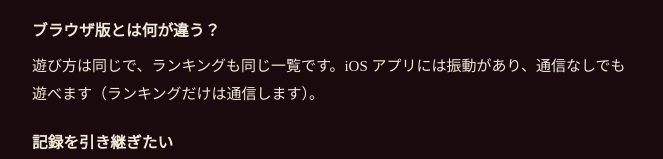
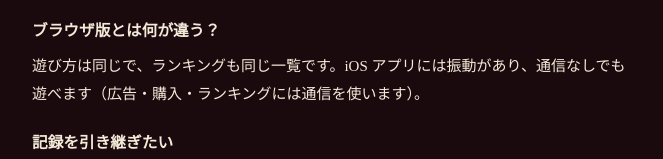
Before and after one commit to KumaoGoto/pourfectsommelier-site, a plain HTML site: page index.html in a window 1280 px wide. Shown: the part 1323-1482 px from the top of the page, without its empty margins (306-969 px from the left). Drawn offline with Linux system fonts and the light colour scheme.

Commit message:
サポート: 通信を使うもの（広告・購入・ランキング）を正しく書く
Co-Authored-By: Claude Opus 5.5 <noreply@anthropic.com>

```diff
--- a/index.html
+++ b/index.html
@@ -83,7 +83,7 @@
 ほかの人の名前を押すと、「通報する」「この人を表示しない」を選べます。</p>
 
 <h3>ブラウザ版とは何が違う？</h3>
-<p>遊び方は同じで、ランキングも同じ一覧です。iOS アプリには振動があり、通信なしでも遊べます（ランキングだけは通信します）。</p>
+<p>遊び方は同じで、ランキングも同じ一覧です。iOS アプリには振動があり、通信なしでも遊べます（広告・購入・ランキングには通信を使います）。</p>
 
 <h3>記録を引き継ぎたい</h3>
 <p>記録は端末の中にだけあり、別の端末やブラウザ版へは引き継げません。</p>
```
